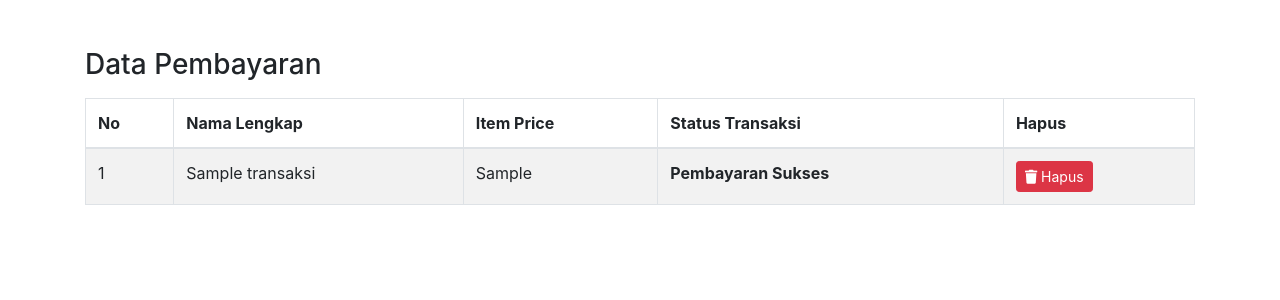
After one commit to bintang4974/4S-Moto-Shop, a PHP site: page /admin/dashboard.php in a window 1280 px wide. The commit adds this page. Shown: the top 300 px of the page. Run offline with PHP 8.4, Linux system fonts and the light colour scheme; tables that the repository leaves empty or names only in its code hold one stand-in row (values such as "Sample post"); some libraries are stand-ins or nearby versions.

Commit message:
adding data transaction

```diff
--- /dev/null
+++ b/admin/dashboard.php
@@ -0,0 +1,68 @@
+<!DOCTYPE html>
+<html lang="en">
+
+<head>
+    <meta charset="UTF-8">
+    <meta http-equiv="X-UA-Compatible" content="IE=edge">
+    <meta name="viewport" content="width=device-width, initial-scale=1.0">
+
+    <!-- Bootstrap -->
+    <link rel="stylesheet" href="https://cdn.jsdelivr.net/npm/bootstrap@4.6.2/dist/css/bootstrap.min.css" integrity="sha384-xOolHFLEh07PJGoPkLv1IbcEPTNtaed2xpHsD9ESMhqIYd0nLMwNLD69Npy4HI+N" crossorigin="anonymous">
+
+    <!-- Fontawesome -->
+    <link rel="stylesheet" href="https://cdnjs.cloudflare.com/ajax/libs/font-awesome/5.9.0/css/all.min.css" integrity="sha512-q3eWabyZPc1XTCmF+8/LuE1ozpg5xxn7iO89yfSOd5/oKvyqLngoNGsx8jq92Y8eXJ/IRxQbEC+FGSYxtk2oiw==" crossorigin="anonymous" referrerpolicy="no-referrer" />
+
+    <!-- Style CSS -->
+    <link rel="stylesheet" href="style.css">
+
+    <title>Document</title>
+</head>
+
+<body>
+
+    <div class="container my-5">
+        <h3>Data Pembayaran</h3>
+        <table class="table table-striped table-bordered table-hover mt-3">
+            <thead>
+                <tr>
+                    <th>No</th>
+                    <th>Nama Lengkap</th>
+                    <th>Item Price</th>
+                    <th>Status Transaksi</th>
+                    <th>Hapus</th>
+                </tr>
+            </thead>
+            <tbody>
+                <?php
+                include "koneksi.php";
+                error_reporting(0);
+                $no = 1;
+                $query = mysqli_query($koneksi, "SELECT * FROM transaksi ORDER BY id ASC");
+                while ($data = mysqli_fetch_array($query)) {
+                    $status = $data['status_transaksi'];
+                    echo "<tr>";
+                    echo "<td>" . $no++ . "</td>";
+                    echo "<td>" . $data['nama'] . "</td>";
+                    echo "<td>" . $data['biaya'] . "</td>";
+                    if ($status >= 3) {
+                        echo "<td><b>Pembayaran Sukses</b></td>";
+                    } else if ($status >= 2) {
+                        echo "<td><b>Pembayaran Pending</b></td>";
+                    } else {
+                        echo "<td><b>Pembayaran Belum Dilakukan</b></td>";
+                    }
+                    echo "<td><a href='hapus.php?id=" . $data['id'] . "' class='btn btn-danger btn-sm'><i class='fas fa-trash'></i> Hapus</a></td>";
+                    echo "</tr>";
+                }
+                ?>
+            </tbody>
+        </table>
+    </div>
+
+
+    <script src="https://cdn.jsdelivr.net/npm/jquery@3.5.1/dist/jquery.slim.min.js" integrity="sha384-DfXdz2htPH0lsSSs5nCTpuj/zy4C+OGpamoFVy38MVBnE+IbbVYUew+OrCXaRkfj" crossorigin="anonymous"></script>
+    <script src="https://cdn.jsdelivr.net/npm/bootstrap@4.6.2/dist/js/bootstrap.bundle.min.js" integrity="sha384-Fy6S3B9q64WdZWQUiU+q4/2Lc9npb8tCaSX9FK7E8HnRr0Jz8D6OP9dO5Vg3Q9ct" crossorigin="anonymous"></script>
+
+</body>
+
+</html>
--- /dev/null
+++ b/admin/koneksi.php
@@ -0,0 +1,6 @@
+<?php
+$host = "localhost";
+$username = "root";
+$password = "";
+$database = "cart_php";
+$koneksi = mysqli_connect($host, $username, $password, $database);
--- a/index.php
+++ b/index.php
@@ -61,7 +61,7 @@ if (isset($_POST['add'])) {
     <!-- Style CSS -->
     <link rel="stylesheet" href="style.css">
 
-    <title>Shopping Cart</title>
+    <title>4S Moto Shop</title>
 </head>
 
 <body>
```
Also changed, not shown: cart.php (+10 -1 lines), components/header.php (+4 -4 lines), proses.php (added, +16 -0 lines).
